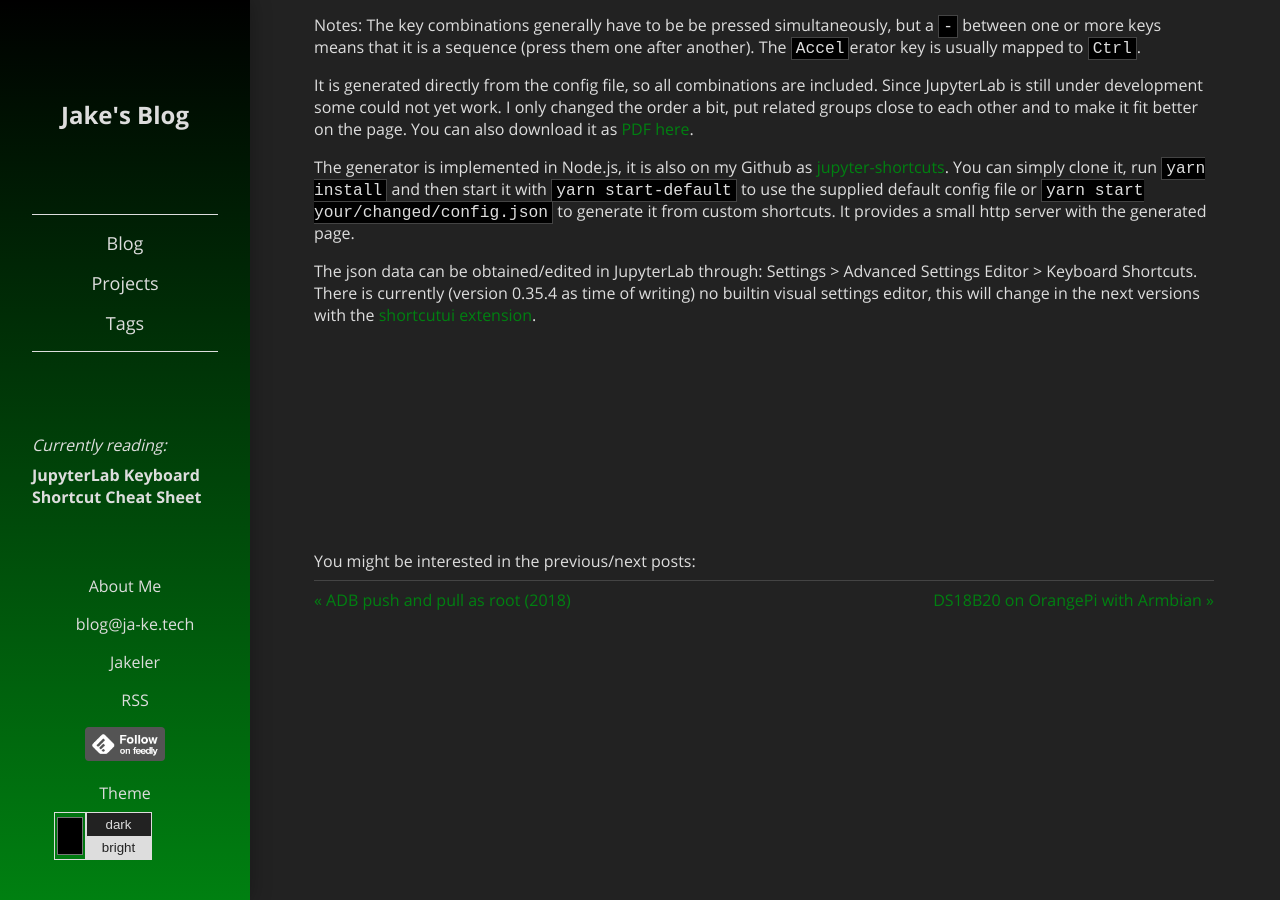
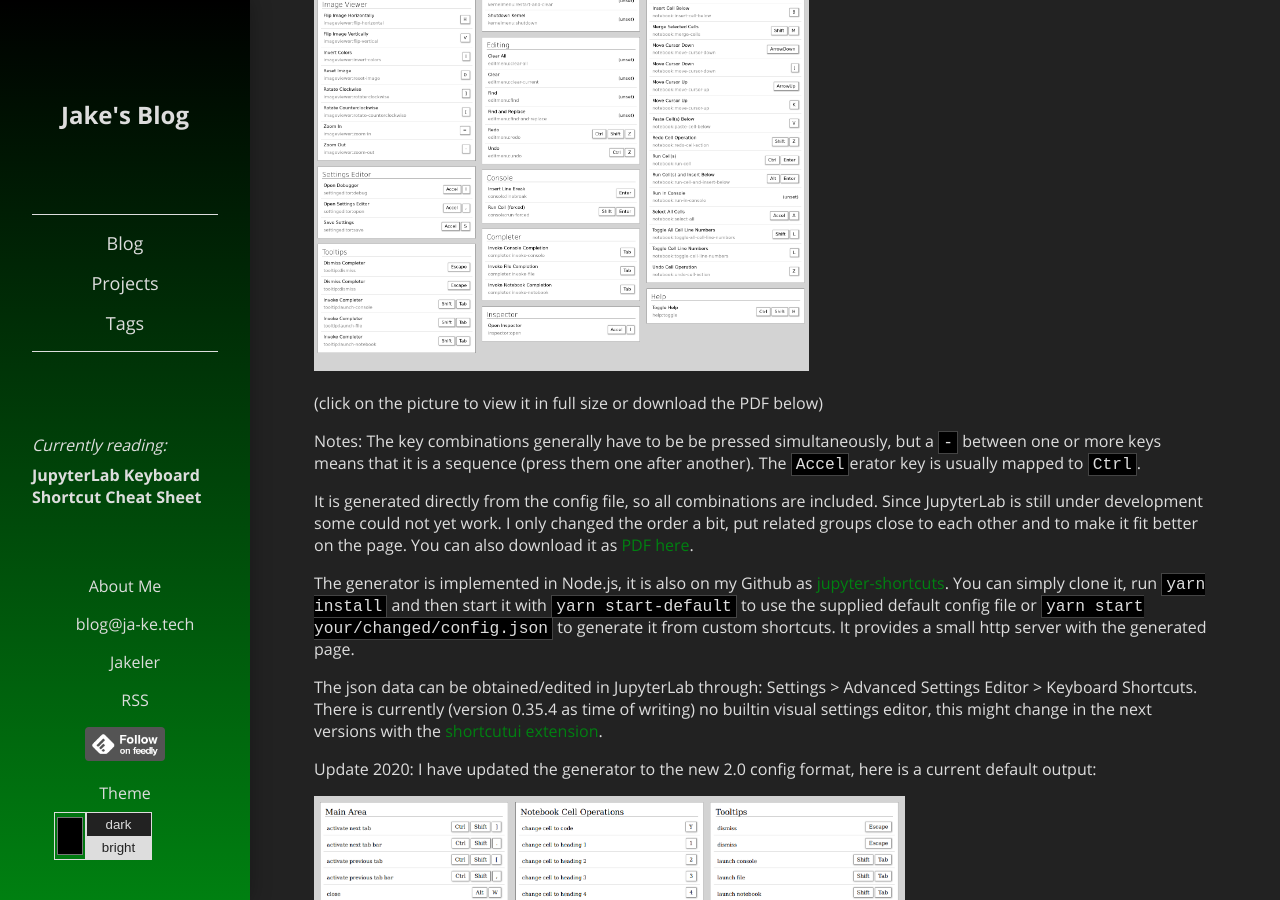
Before and after one commit to Jakeler/Jakeler.github.io, a Jekyll site: the page built from _posts/2019-01-20-jupyterlab-shortcuts.md, in a window 1280 px wide and 900 px high, scrolled down 573 px. Built offline with Jekyll 4.4.1, drawn with Linux system fonts in a browser that asks for light colours; comment, search, counter and statistics services are not loaded; some of the changed text lies outside the part shown.

Commit message:
Update jupyter shortcuts

```diff
--- a/_layouts/post.html
+++ b/_layouts/post.html
@@ -11,13 +11,13 @@ layout: default
     <header class="post-header">
         <h1 class="post-title p-name" itemprop="name headline">{{ page.title | escape }}</h1>
         <p class="post-meta">
-          {%- assign date_format = site.minima.date_format | default: "%b %-d, %Y" -%}
+          {%- assign date_format = site.date_format | default: "%b %-d, %Y" -%}
           <time class="dt-published" datetime="{{ page.date | date_to_xmlschema }}" itemprop="datePublished">
             {{ page.date | date: date_format }}
           </time>
-          {%- if page.modified_date -%}
-            ~
-            {%- assign mdate = page.modified_date | date_to_xmlschema -%}
+          {%- if page.last_modified_at -%}
+            ~ updated:
+            {%- assign mdate = page.last_modified_at | date_to_xmlschema -%}
             <time class="dt-modified" datetime="{{ mdate }}" itemprop="dateModified">
               {{ mdate | date: date_format }}
             </time>
--- a/_posts/2019-01-20-jupyterlab-shortcuts.md
+++ b/_posts/2019-01-20-jupyterlab-shortcuts.md
@@ -2,19 +2,26 @@
 layout: post
 title: "JupyterLab Keyboard Shortcut Cheat Sheet"
 tags: jupyterlab shortcut cheatsheet python nodejs
+last_modified_at: 2020-03-03
 ---
 A complete overview of the current JupyterLab keyboard shortcuts:<br>
 
-<a href="https://raw.githubusercontent.com/Jakeler/jupyter-shortcuts/master/outputs/Shortcuts.png">
-![shortcut cheat sheet](https://raw.githubusercontent.com/Jakeler/jupyter-shortcuts/master/outputs/Shortcuts.png#large)
+<a href="/assets/jupyterlab-shortcuts/Shortcuts.png">
+![shortcut cheat sheet](/assets/jupyterlab-shortcuts/Shortcuts.png#large)
 </a>
+
 (click on the picture to view it in full size or download the PDF below)
 
 Notes: The key combinations generally have to be be pressed simultaneously,  but a `-` between one or more keys means that it is a sequence (press them one after another). The `Accel`erator key is usually mapped to `Ctrl`.
 
 It is generated directly from the config file, so all combinations are included. Since JupyterLab is still under development some could not yet work. I only changed the order a bit, put related groups close to each other and to make it fit better on the page.
-You can also download it as [PDF here](https://raw.githubusercontent.com/Jakeler/jupyter-shortcuts/master/outputs/Shortcuts.pdf).
+You can also download it as [PDF here](/assets/jupyterlab-shortcuts/Shortcuts.pdf).
 
 The generator is implemented in Node.js, it is also on my Github as [jupyter-shortcuts](https://github.com/Jakeler/jupyter-shortcuts). You can simply clone it, run `yarn install` and then start it with `yarn start-default` to use the supplied default config file or `yarn start your/changed/config.json` to generate it from custom shortcuts. It provides a small http server with the generated page.
 
-The json data can be obtained/edited in JupyterLab through: Settings > Advanced Settings Editor > Keyboard Shortcuts. There is currently (version 0.35.4 as time of writing) no builtin visual settings editor, this will change in the next versions with the [shortcutui extension](https://github.com/jupyterlab/jupyterlab-shortcutui).
+The json data can be obtained/edited in JupyterLab through: Settings > Advanced Settings Editor > Keyboard Shortcuts. There is currently (version 0.35.4 as time of writing) no builtin visual settings editor, this might change in the next versions with the [shortcutui extension](https://github.com/jupyterlab/jupyterlab-shortcutui).
+
+Update 2020: I have updated the generator to the new 2.0 config format, here is a current default output:
+<a href="/assets/jupyterlab-shortcuts/Shortcuts2020.png">
+![shortcut cheat sheet](/assets/jupyterlab-shortcuts/Shortcuts2020.png)
+</a>
```
Also changed, not shown: _posts/2018-04-02-UT61E-android-logging.md (+1 -0 lines), _posts/2020-02-07-ltt-power-bms-chinese-protocol.md (+1 -0 lines), assets/jupyterlab-shortcuts/Shortcuts.png (added), assets/jupyterlab-shortcuts/Shortcuts2020.png (added), 1 other file.
